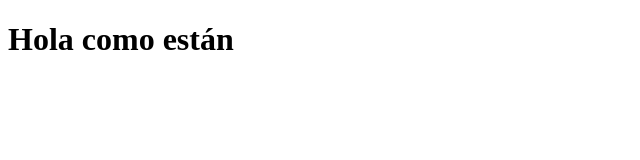
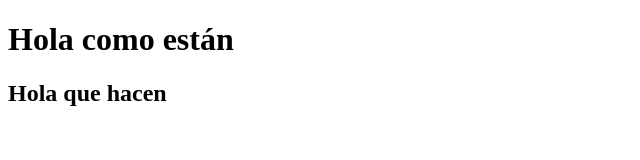
Before and after one commit to SaulEscandon20/miPrimerRepo, a plain HTML site: page index.html in a window 1280 px wide. Shown: the whole page, without its empty margins (0-640 px from the left). Drawn offline with Linux system fonts and the light colour scheme.

Commit message:
Mi tercer commit

```diff
--- a/index.html
+++ b/index.html
@@ -8,5 +8,6 @@
 </head>
 <body>
     <h1>Hola como están</h1>
+    <h2>Hola que hacen</h2>
 </body>
 </html>
```
